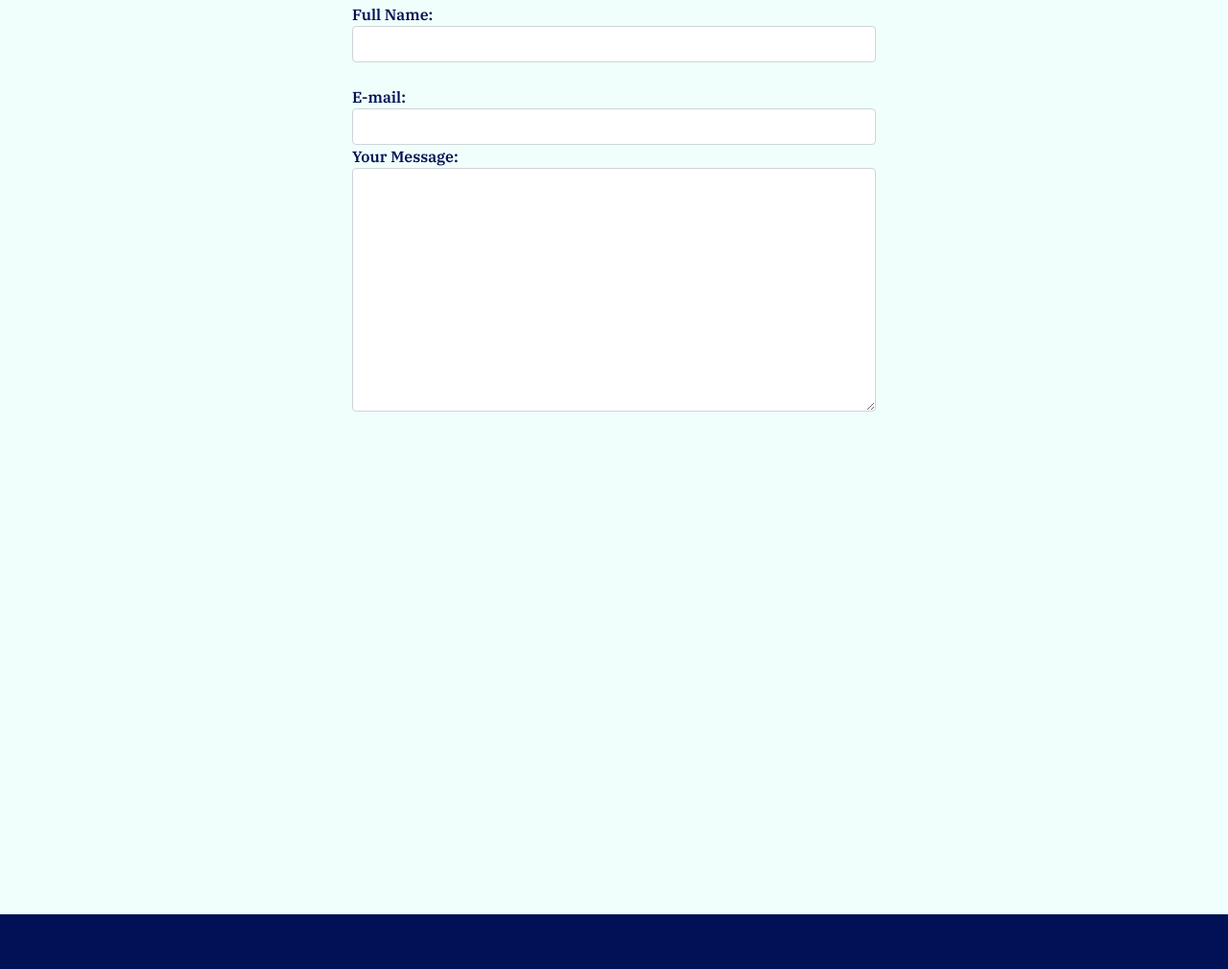
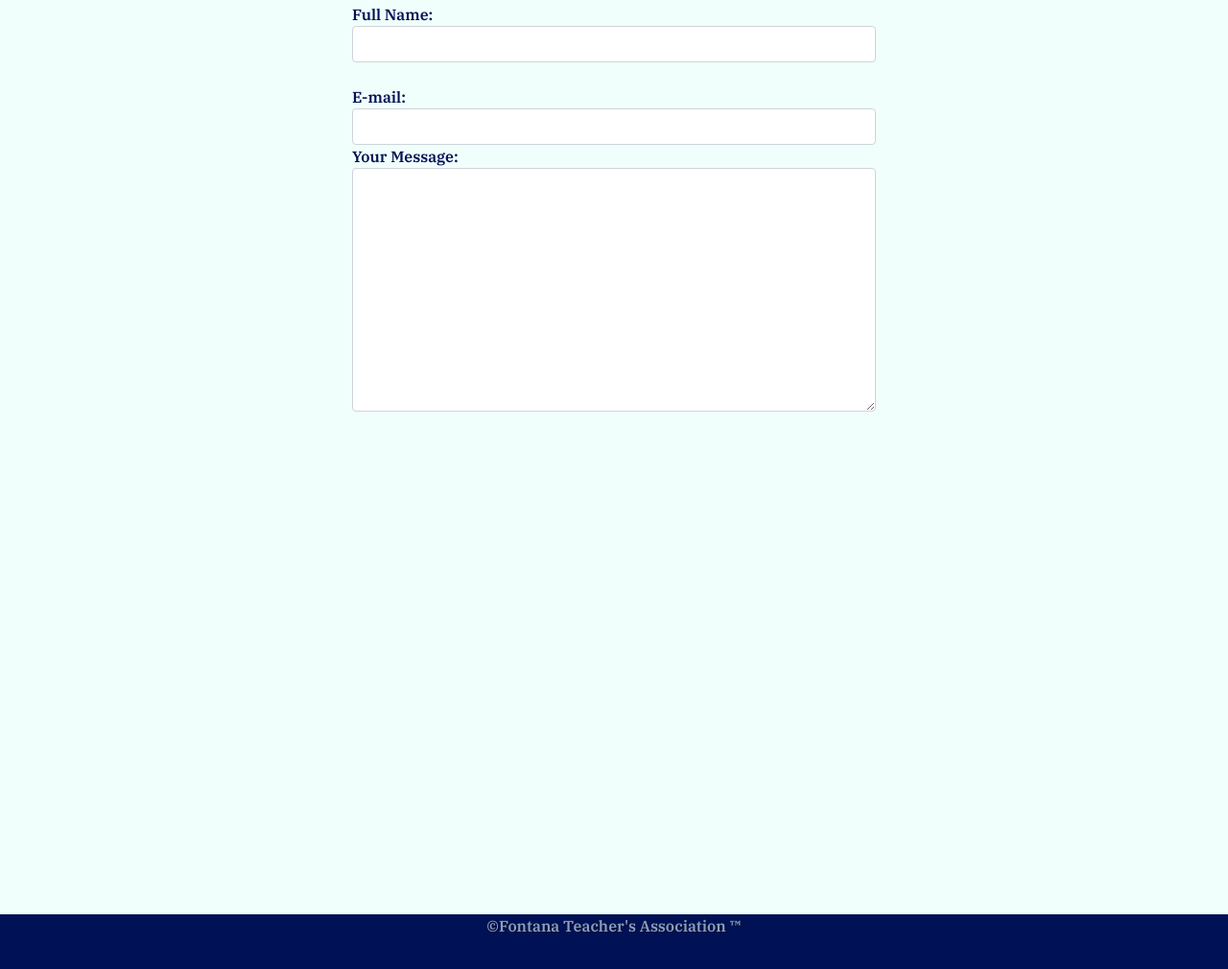
Before and after one commit to emeraldaether/fta, a plain HTML site: page contact.html in a window 1280 px wide. Shown: the part 373-1383 px from the top of the page at 96% size. Drawn offline with nearby package versions, Linux system fonts and the light colour scheme.

```diff
--- a/contact.html
+++ b/contact.html
@@ -171,7 +171,8 @@
         <!-- -------------------------------------------------------------------------------------- -->
 
         <!-- FOOTER -->
-            <footer>
+                        <footer>
+                <p class="text-center"> &copy;Fontana Teacher's Association &trade;</p>
 
             </footer>
             <script src="js/script.js"></script>
```
Also changed, not shown: exec-board.html (+2 -1 lines), fontanan.html (+4 -2 lines).
